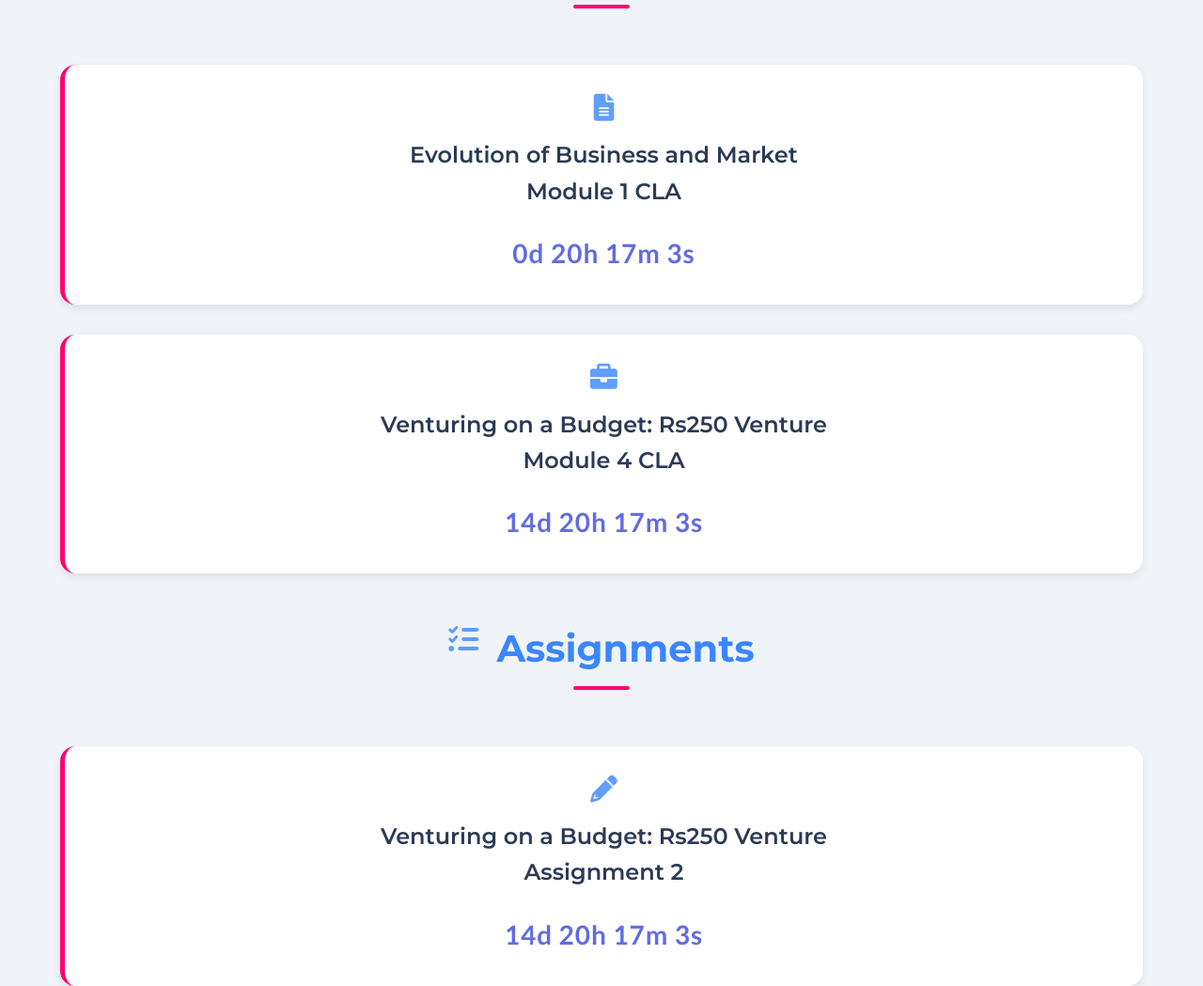
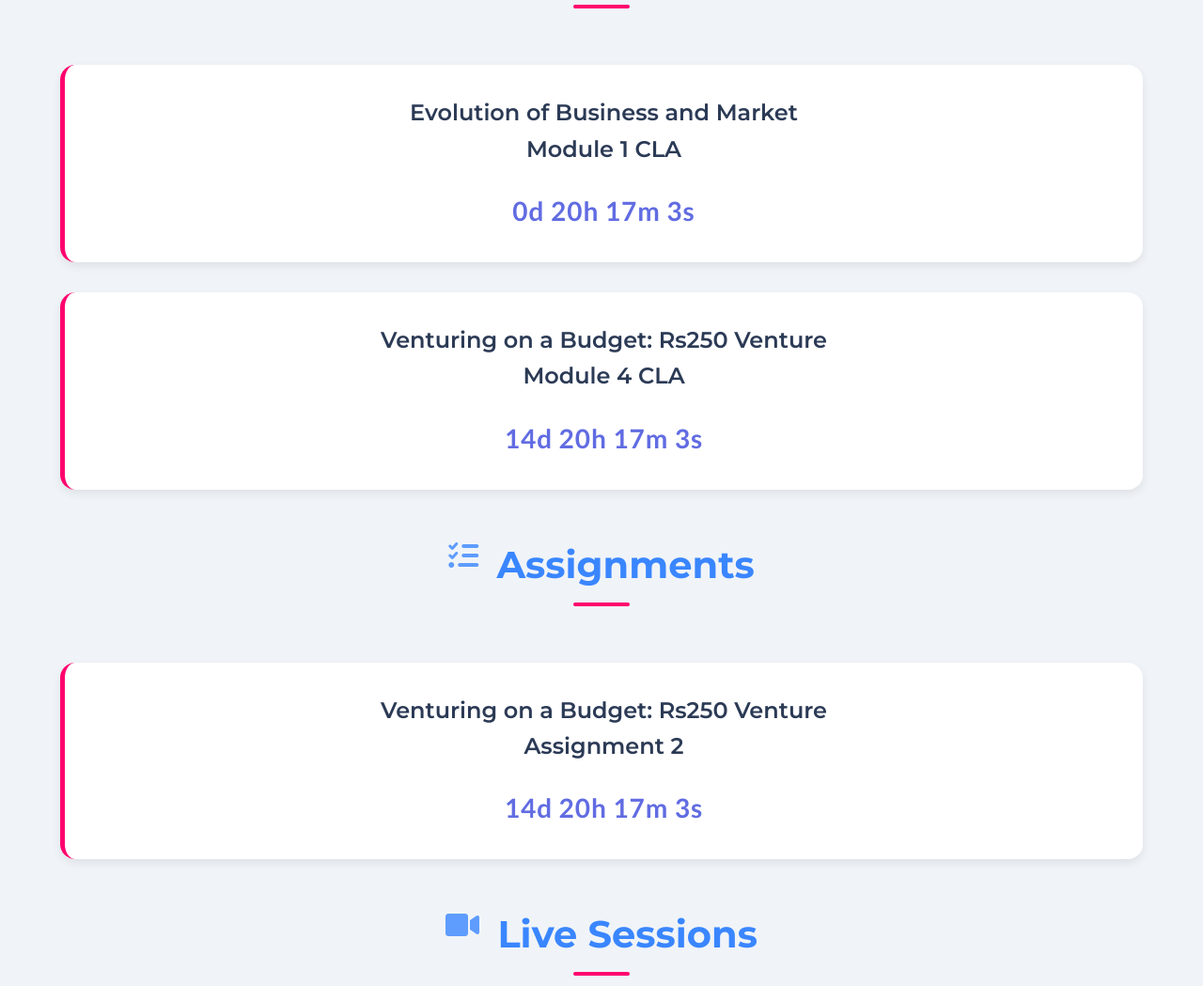
Before and after one commit to tahcin/deadline-dash-beta, a plain HTML site: page public/index.html in a window 1280 px wide. Shown: the part 254-1303 px from the top of the page at 94% size. Drawn offline with Linux system fonts and the light colour scheme; files whose address does not match are found by name.

Commit message:
Update index.html

```diff
--- a/public/index.html
+++ b/public/index.html
@@ -159,12 +159,10 @@
             <h1><i class="fas fa-calendar-alt section-icon"></i> CLA and Mid-Terms</h1>
             <!--<h2>Yay! No Upcoming Deadlines</h2> -->
             <div id="countdown1" class="event">
-                <i class="fas fa-file-alt section-icon"></i>
                 <h2>Evolution of Business and Market<br> Module 1 CLA </h2>
                 <div id="timer1"></div>
             </div>
             <div id="countdown2" class="event">
-                <i class="fas fa-briefcase section-icon"></i>
                 <h2>Venturing on a Budget: Rs250 Venture<br>Module 4 CLA </h2>
                 <div id="timer2"></div>
             </div>
@@ -182,7 +180,6 @@
             <h1><i class="fas fa-tasks section-icon"></i> Assignments</h1>
             <!--<h2>Yay! No Upcoming Deadlines</h2> -->
             <div id="countdown5" class="event">
-                <i class="fas fa-pencil-alt section-icon"></i>
                 <h2>Venturing on a Budget: Rs250 Venture<br> Assignment 2 </h2>
                 <div id="timer5"></div>
             </div>
```
